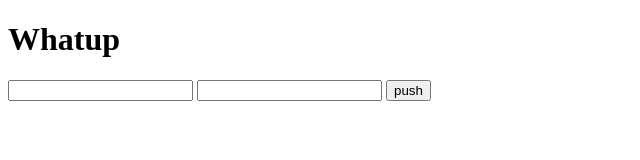
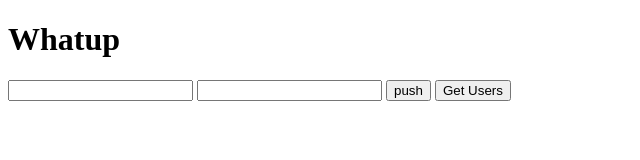
Before and after one commit to prattjoel/assessment-practice, a website: page client/index.html in a window 1280 px wide. Shown: the whole page, without its empty margins (0-640 px from the left). Drawn offline with Linux system fonts and the light colour scheme.

Commit message:
Get all users from database and display on page.

```diff
--- a/client/index.html
+++ b/client/index.html
@@ -12,6 +12,7 @@
 <input id="firstInput" type="text" name="firstName"/>
 <input id="lastInput" type="text" name="lastName"/>
 <button type="button" onclick="getUser()">push</button>
+<button type="button" onclick="getAllUsers()">Get Users</button>
 
 <script src="user.js" type = "text/javascript"></script>
 </body>
--- a/client/user.js
+++ b/client/user.js
@@ -24,3 +24,21 @@ function getUser(){
     console.log({err});
   })
 }
+
+function getAllUsers(){
+  fetch('/allUsers').then((resp) => {
+    return resp.json();
+  }).then((data) => {
+    console.log({data});
+    const userList = document.createElement('ul');
+    for (let i=0; i<data.length; i++){
+      const item = document.createElement('li');
+      item.innerHTML = data[i].firstName;
+      userList.appendChild(item);
+    }
+    const body = document.getElementsByTagName('body')[0];
+    body.appendChild(userList)
+  }).catch((err) =>{
+    console.log({err});
+  })
+}
--- a/server/server.js
+++ b/server/server.js
@@ -11,6 +11,8 @@ app.get('/', (req, res) => {
   res.sendFile(path.join(__dirname, '../client', 'index.html'));
 })
 
+app.get('/allUsers', UserController.getAllUsers)
+
 app.post('/user', UserController.createUser)
 
 app.listen(3000, () => {
```
Also changed, not shown: server/UserController.js (+7 -0 lines).
